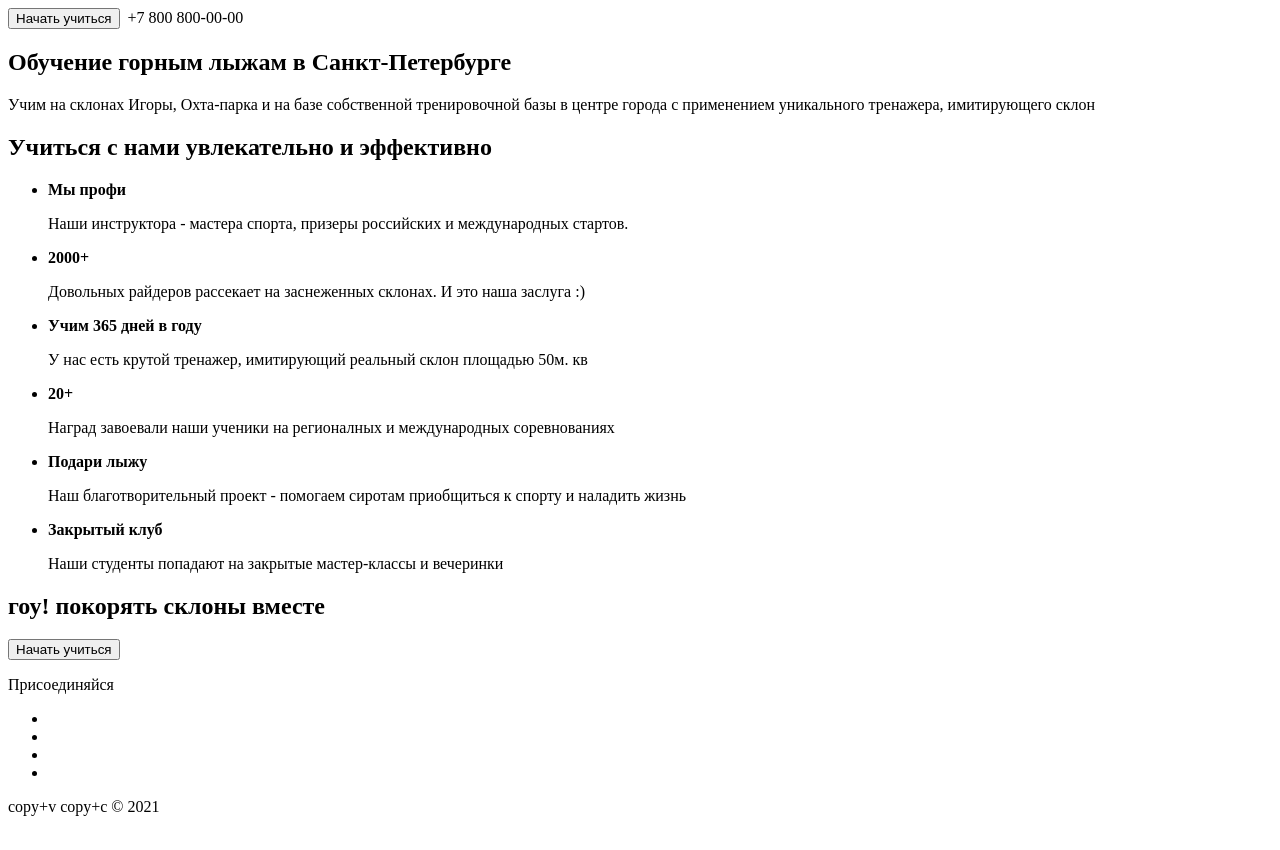
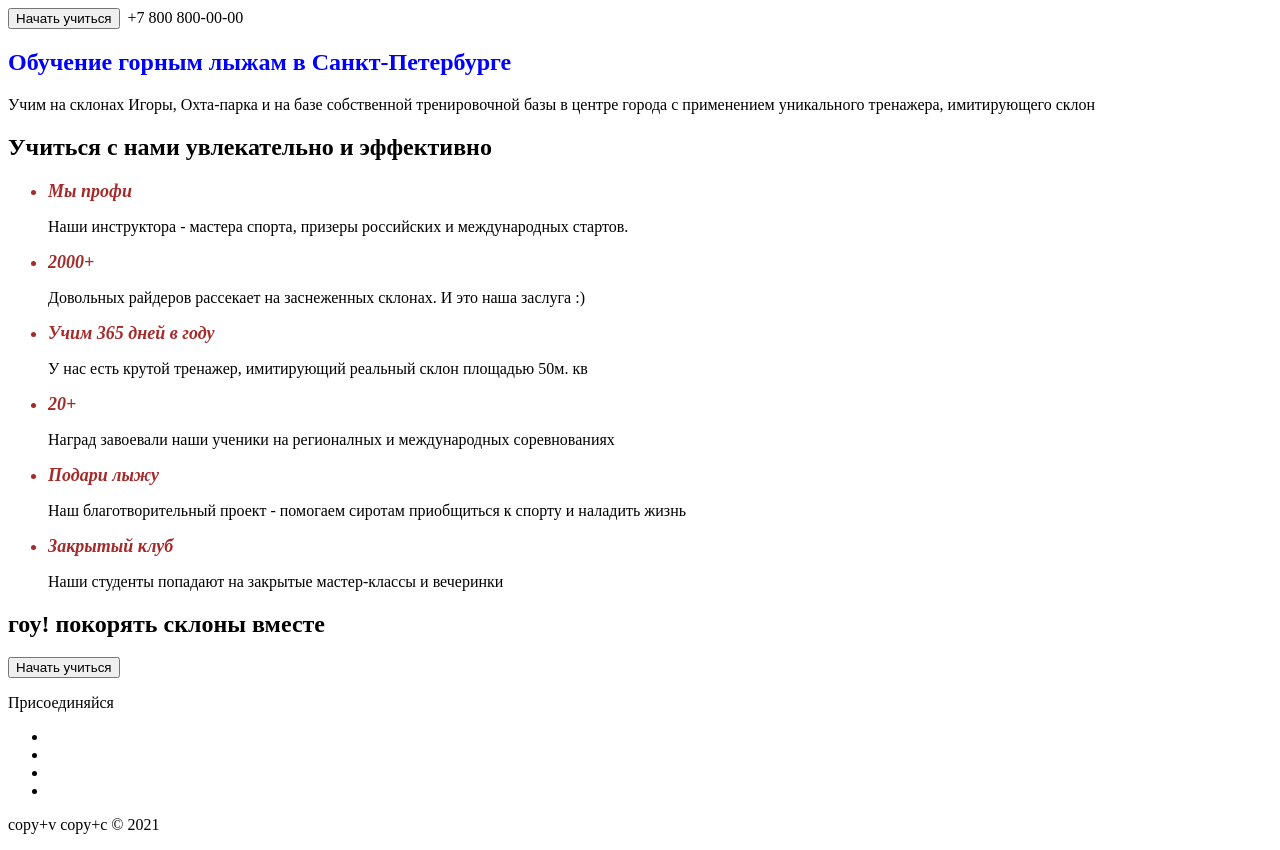
Before and after one commit to Plazmida/ski-school-myasnova, a plain HTML site: page index.html in a window 1280 px wide. Drawn offline with Linux system fonts and the light colour scheme.

Commit message:
add styles.css

```diff
--- a/index.html
+++ b/index.html
@@ -6,7 +6,7 @@
     <meta http-equiv="X-UA-Compatible" content="IE=edge">
     <meta name="viewport" content="width=device-width, initial-scale=1.0">
     <title>Обучение горным лыжам в СПб</title>
-    <link rel="stylesheet" href="style/style.css">
+    <link rel="stylesheet" href="styles/styles.css">
 </head>
 
 <body>
@@ -14,7 +14,7 @@
     <header class="header">
 
         <button class="btn">Начать учиться</button>
-        <img src="" alt="" class="logo.img">
+        <img src="" alt="" class="logo">
         <span class="phone-number">+7 800 800-00-00</span>
 
     </header>
@@ -31,31 +31,31 @@
             <ul class="options-list">
                 <li class="options-subtitle">
                     <strong class="options-title">Мы профи</strong>
-                    <p class="option-text">Наши инструктора - мастера спорта, призеры российских и международных
+                    <p class="options-text">Наши инструктора - мастера спорта, призеры российских и международных
                         стартов.</p>
                 </li>
                 <li class="options-subtitle">
                     <strong class="options-title">2000+</strong>
-                    <p class="option-text">Довольных райдеров рассекает на заснеженных склонах. И это наша заслуга :)
+                    <p class="options-text">Довольных райдеров рассекает на заснеженных склонах. И это наша заслуга :)
                     </p>
                 </li>
                 <li class="options-subtitle">
                     <strong class="options-title">Учим 365 дней в году</strong>
-                    <p class="option-text">У нас есть крутой тренажер, имитирующий реальный склон площадью 50м. кв</p>
+                    <p class="options-text">У нас есть крутой тренажер, имитирующий реальный склон площадью 50м. кв</p>
                 </li>
                 <li class="options-subtitle">
                     <strong class="options-title">20+</strong>
-                    <p class="option-text">Наград завоевали наши ученики на регионалных и международных соревнованиях
+                    <p class="options-text">Наград завоевали наши ученики на регионалных и международных соревнованиях
                     </p>
                 </li>
                 <li class="options-subtitle">
                     <strong class="options-title">Подари лыжу</strong>
-                    <p class="option-text">Наш благотворительный проект - помогаем сиротам приобщиться к спорту и
+                    <p class="options-text">Наш благотворительный проект - помогаем сиротам приобщиться к спорту и
                         наладить жизнь</p>
                 </li>
                 <li class="options-subtitle">
                     <strong class="options-title">Закрытый клуб</strong>
-                    <p class="option-text">Наши студенты попадают на закрытые мастер-классы и вечеринки</p>
+                    <p class="options-text">Наши студенты попадают на закрытые мастер-классы и вечеринки</p>
                 </li>
             </ul>
         </section>
--- a/styles/styles.css
+++ b/styles/styles.css
@@ -0,0 +1,13 @@
+.product-title{
+  color: blue;
+}
+.options-subtitle{
+  color: brown;
+  font-style: italic;
+  font-size: large;
+}
+.options-text {
+  color: black;
+  font-style: normal;
+  font-size: medium;
+}
```
Also changed, not shown: 1 other file.
